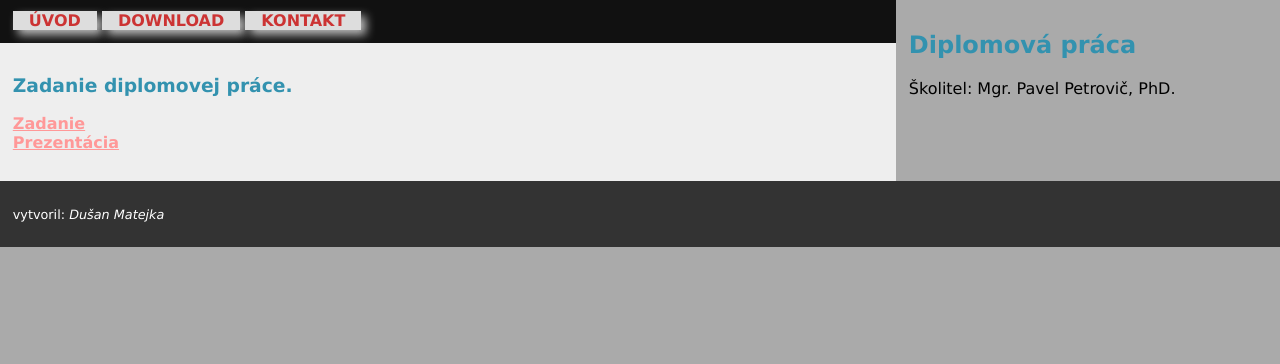
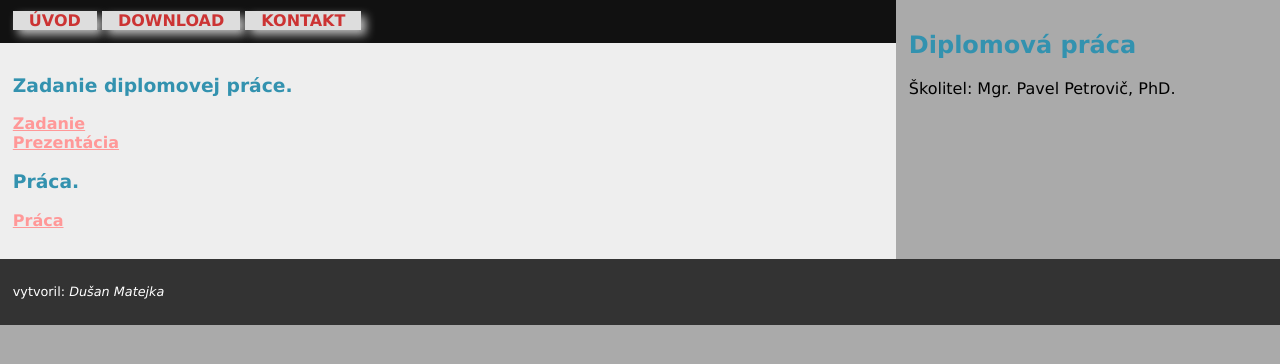
Before and after one commit to matejka9/dip, a PHP site: page /downloads.php in a window 1280 px wide. Shown: the part 65-429 px from the top of the page. Run offline with PHP 8.4, Linux system fonts and the light colour scheme.

Commit message:
Added template for thesis

```diff
--- a/web/downloads.php
+++ b/web/downloads.php
@@ -21,6 +21,11 @@
 				<a href="documents/prezentacia.pptx" download>Prezentácia</a>
 			</p>
 
+			<p>
+				<h3>Práca.</h3>
+				<a href="documents/dusan_matejka_diplomovka.pdf" download>Práca</a>
+			</p>
+
 		</section>
 
 		<?php include 'components/aside.php';?>
```
Also changed, not shown: 3 other files.
